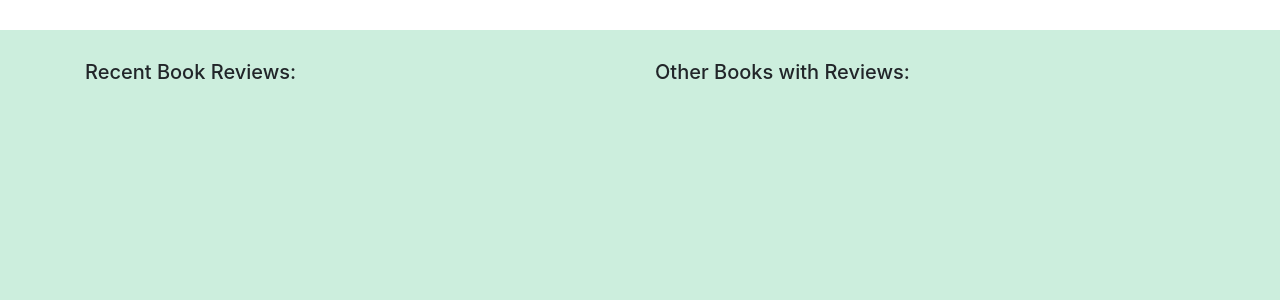
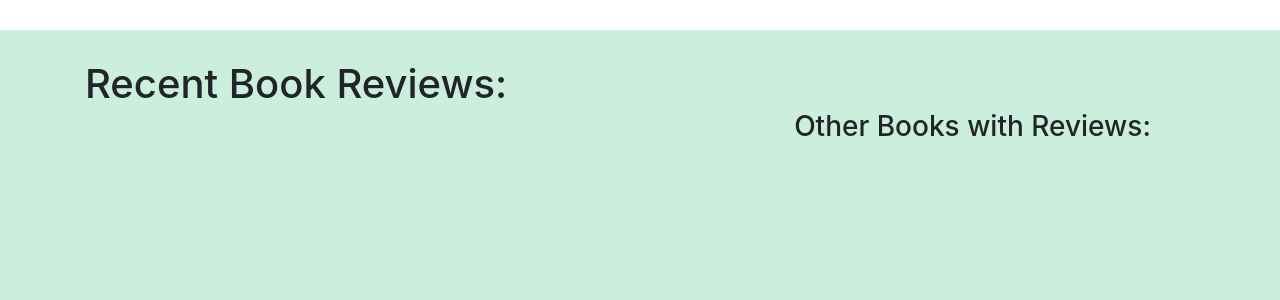
Before and after one commit to kellikells/Book-Reviews, a Flask app: page /booksPage in a window 1280 px wide. Shown: the part 56-356 px from the top of the page. Run offline with Flask 2, Linux system fonts and the light colour scheme; the visitor is signed in with stand-in values (Sample User, id 1); data that the repository does not hold is empty; some libraries are stand-ins or nearby versions.

Commit message:
slight inline styling on books and book reviw using jinja capitalize and upper

```diff
--- a/templates/books.html
+++ b/templates/books.html
@@ -53,13 +53,13 @@
         <div class="row">
 
             <!-- ------------------ Left column -------------------- -->
-            <div class="col">
-                <h5>Recent Book Reviews:</h5>
+            <div class="col-7">
+                <h1 style ="margin-bottom: 20px;">Recent Book Reviews:</h1>
 
                 <!-- LOOP FOR LAST 3 REVIEWS -->
 
                 {% for review in results %}
-                <div class="row">
+                <div class="row" style="margin-bottom: 20px;">
                     <div class="col">
                         <div class="card">
                             <div class="card-header">
@@ -70,7 +70,7 @@
 
                                     <!-- book title: link to book's page -->
                                     <button type="submit" class="btn btn-link">
-                                        <h5>{{ review.title }}</h5>
+                                        <h4>{{ review.title|capitalize }}</h4>
                                     </button>
 
                                 </form>
@@ -90,8 +90,8 @@
 
                                     <input type="hidden" name="userID" value="{{ review.user_id }}">
 
-                                    <button type="submit" class="btn btn-link">{{ review.alias }}</button>
-                                    said: {{ review.content }}
+                                    <button type="submit" class="btn btn-link">{{ review.alias|upper }}:</button>
+                                    {{ review.content }}
 
                                 </form>
                                 </p>
@@ -114,11 +114,11 @@
 
 
             <!-- ------------------ Right column -------------------- -->
-            <div class="col">
-                <h5>Other Books with Reviews:</h5>
+            <div class="col" style="text-align: center;">
+                <h3 style="margin-top: 50px; margin-bottom: 30px;">Other Books with Reviews:</h3>
 
                 <div class="row">
-                    <div class="col">
+                    <div class="col" style="background-color: #fff">
 
                         <div scrolling="yes">
 
```
Also changed, not shown: templates/bookreview.html (+3 -4 lines).
